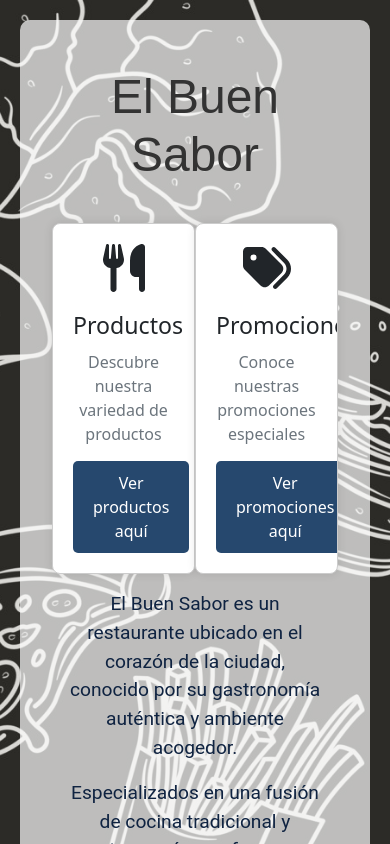
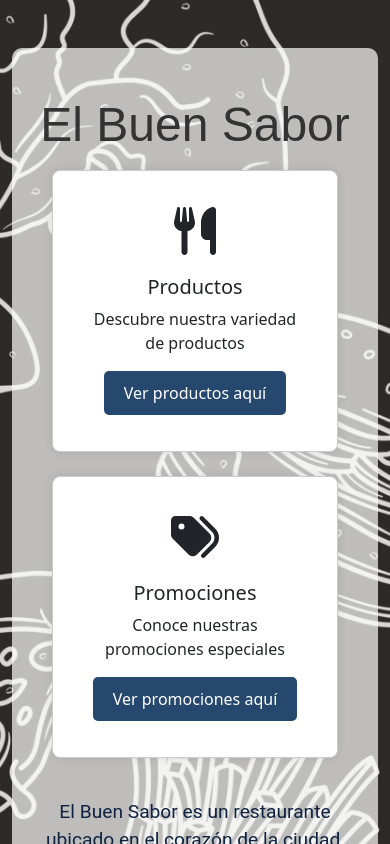
Before and after one commit to roAscurra/e-commerce-buen-sabor, a React (Vite) app: page / in a window 390 px wide. Shown: the top 844 px of the page. Built offline with nearby package versions, Linux system fonts and the light colour scheme.

Commit message:
inicio responsive

```diff
--- a/src/components/screens/Inicio/Inicio.css
+++ b/src/components/screens/Inicio/Inicio.css
@@ -1,4 +1,3 @@
-
 /* Fondo de imagen */
 .inicio-container {
   background-image: url('/images/ui/fast-food-seamless-background-template-vector.jpg'); /* Ruta a tu imagen de fondo */
@@ -33,32 +32,13 @@
   margin: 1rem 0;
 }
 
-
-.inicio-container {
-    padding: 20px;
-  }
-
-  .contenido {
-    max-width: 800px;
-    margin: 0 auto;
-  }
-
-  .texto {
-    margin-bottom: 40px;
-  }
-
-  .tarjetas-container {
-    display: flex;
-    justify-content: space-around;
-  }
-
 .tarjeta {
   background-color: #ffffff;
   border: 1px solid #e0e0e0;
   border-radius: 8px;
   padding: 20px;
   text-align: center;
-    width: 300px; /* Ajusta el ancho según sea necesario */
+  width: 100%; /* Ajusta el ancho según sea necesario */
   box-shadow: 0px 0px 10px rgba(0, 0, 0, 0.1); /* Sombra suave */
   transition: transform 0.3s ease-in-out, box-shadow 0.3s ease-in-out;
 }
@@ -85,17 +65,19 @@
   font-size: 16px;
   margin-bottom: 15px;
 }
-  .contenido-tarjeta a {
+
+.Boton {
   display: inline-block;
-    background-color: #26486e; /* Color de fondo inicial del botón */
-    color: #ffffff; /* Color del texto inicial del botón */
-    text-decoration: none;
-    padding: 10px 20px;
-    border-radius: 5px;
-    transition: background-color 0.3s ease, color 0.3s ease; /* Transición suave */
+  background-color: #26486e !important; /* Color de fondo inicial del botón */
+  color: #ffffff !important; /* Color del texto inicial del botón */
+  text-decoration: none !important;
+  padding: 10px 20px !important;
+  border-radius: 5px !important;
+  border: #26486e !important;
+  transition: background-color 0.3s ease, color 0.3s ease !important; /* Transición suave */
 }
 
-  .contenido-tarjeta a:hover {
-    background-color: #5192d8; /* Cambio de color de fondo al pasar el mouse */
-    color: #ffffff; /* Cambio de color del texto al pasar el mouse */
+.Boton:hover {
+  background-color: #5192d8 !important; /* Cambio de color de fondo al pasar el mouse */
+  color: #ffffff !important; /* Cambio de color del texto al pasar el mouse */
 }
--- a/src/components/screens/Inicio/Inicio.tsx
+++ b/src/components/screens/Inicio/Inicio.tsx
@@ -1,42 +1,46 @@
 import './Inicio.css'; // Archivo CSS para estilos personalizados
 import { FontAwesomeIcon } from '@fortawesome/react-fontawesome';
-import { faUtensils, faTags } from '@fortawesome/free-solid-svg-icons'; // Importa los iconos específicos que necesitas
-import { Link } from 'react-router-dom';
+import { faUtensils, faTags } from '@fortawesome/free-solid-svg-icons';
+import 'bootstrap/dist/css/bootstrap.min.css';
+import { Container, Row, Col, Card, Button } from 'react-bootstrap'; // Importa los componentes necesarios de React Bootstrap
 
 export const Inicio = () => {
   return (
-    <>
-      <div className="inicio-container">
-        <div className="contenido">
+    <Container fluid className="inicio-container">
+      <Container className="contenido">
         <div className="texto">
           <h1 className='texto-principal'>El Buen Sabor</h1>
         </div>
-          <div className="tarjetas-container">
-            <div className="tarjeta">
+        <Row className="tarjetas-container m-3">
+          <Col xs={12} md={6} className="mb-4">
+            <Card className="tarjeta">
+              <Card.Body>
                 <div className="icono">
                   <FontAwesomeIcon icon={faUtensils} size="3x" />
                 </div>
-              <div className="contenido-tarjeta">
-                <h3>Productos</h3>
-                <p>Descubre nuestra variedad de productos</p>
-                <a className='Boton' href="/carrito">
+                <Card.Title>Productos</Card.Title>
+                <Card.Text>Descubre nuestra variedad de productos</Card.Text>
+                <Button className="Boton" href="/carrito">
                   Ver productos aquí
-                </a>
-              </div>
-            </div>
-            <div className="tarjeta">
+                </Button>
+              </Card.Body>
+            </Card>
+          </Col>
+          <Col xs={12} md={6} className="mb-4">
+            <Card className="tarjeta">
+              <Card.Body>
                 <div className="icono">
                   <FontAwesomeIcon icon={faTags} size="3x" />
                 </div>
-              <div className="contenido-tarjeta">
-                <h3>Promociones</h3>
-                <p>Conoce nuestras promociones especiales</p>
-                <Link className='Boton' to="/promociones">
+                <Card.Title>Promociones</Card.Title>
+                <Card.Text>Conoce nuestras promociones especiales</Card.Text>
+                <Button className="Boton" href="/promociones">
                   Ver promociones aquí
-                </Link>
-              </div>
-            </div>
-          </div>
+                </Button>
+              </Card.Body>
+            </Card>
+          </Col>
+        </Row>
         <div className="texto">
           <p className='text-center m-3'>
             El Buen Sabor es un restaurante ubicado en el corazón de la ciudad, conocido por su gastronomía auténtica y ambiente acogedor.
@@ -45,10 +49,9 @@ export const Inicio = () => {
             Especializados en una fusión de cocina tradicional y contemporánea, ofrecemos platos que van desde asados y mariscos frescos hasta opciones vegetarianas saludables.
           </p>
         </div>
-        </div>
+      </Container>
       <hr />
-      </div>
-    </>
+    </Container>
   );
 };
 
```
Lines whose indentation alone changed are shown as unchanged.
